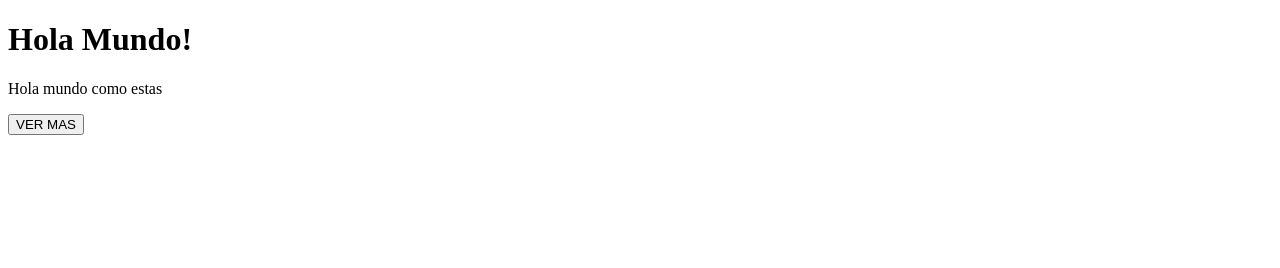
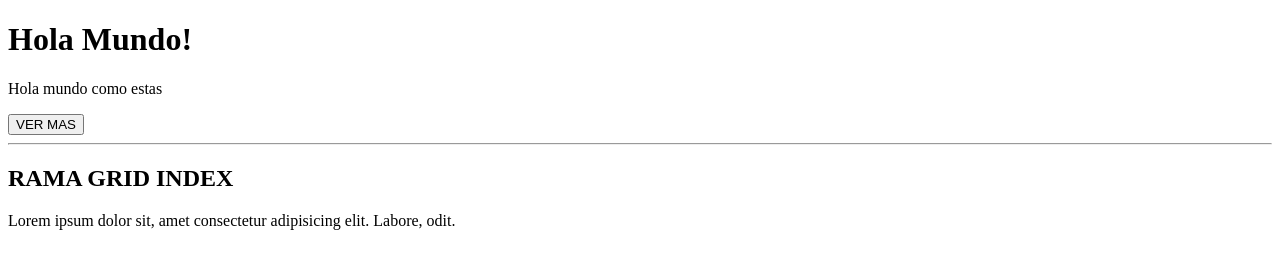
Before and after one commit to Moyi90/clase10-github, a plain HTML site: page index.html in a window 1280 px wide. Drawn offline with Linux system fonts and the light colour scheme.

Commit message:
trabajando en la rama nueva

```diff
--- a/index.html
+++ b/index.html
@@ -10,5 +10,8 @@
     <h1>Hola Mundo!</h1>
     <p>Hola mundo como estas</p>
     <button>VER MAS</button>
+    <hr>
+    <h2>RAMA GRID INDEX</h2>
+    <P>Lorem ipsum dolor sit, amet consectetur adipisicing elit. Labore, odit.</P>
 </body>
 </html>
```
